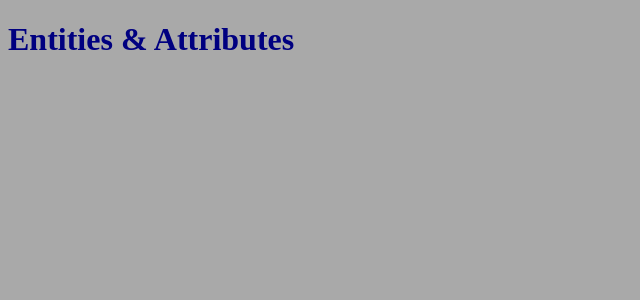
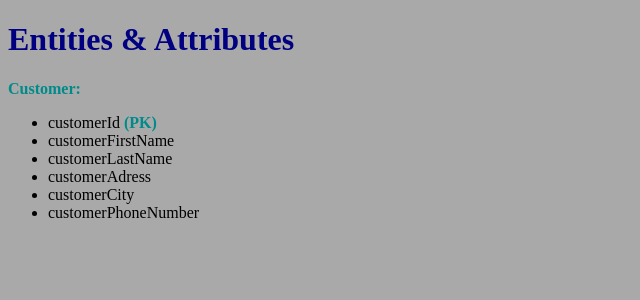
Before and after one commit to nschnepple19/data-design-project, a PHP site: page /conceptualmodel.php in a window 1280 px wide. Shown: the top 300 px of the page, without its empty margins (0-640 px from the left). Run offline with PHP 8.4, Linux system fonts and the light colour scheme.

Commit message:
added suctomer list of attributes.

```diff
--- a/epic/conceptualmodel.php
+++ b/epic/conceptualmodel.php
@@ -10,6 +10,15 @@
 
 	 <h1>Entities & Attributes</h1>
 
-	 <p></p>
+	 <p><strong>Customer:</strong></p>
+
+	 <ul>
+		 <li>customerId <strong>(PK)</strong></li>
+		 <li>customerFirstName</li>
+		 <li>customerLastName</li>
+		 <li>customerAdress</li>
+		 <li>customerCity</li>
+		 <li>customerPhoneNumber</li>
+	 </ul>
 
  </body>
```
Also changed, not shown: epic/style.css (line endings or trailing spaces).
